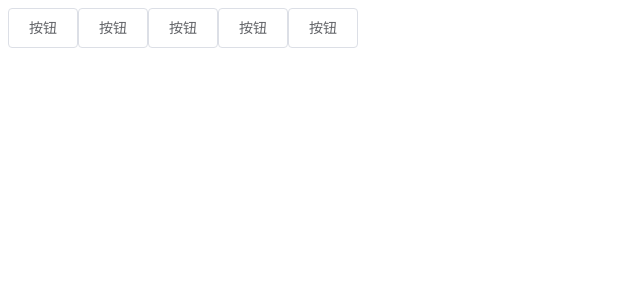
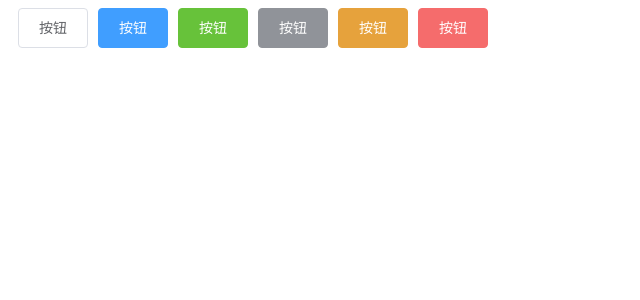
Before and after one commit to JunhaoAlexJiang/alex-ui, a Vue app: page / in a window 1280 px wide. Shown: the top 300 px of the page, without its empty margins (0-640 px from the left). Built offline with nearby package versions, Linux system fonts and the light colour scheme.

Commit message:
button组件type功能完成

```diff
--- a/src/App.vue
+++ b/src/App.vue
@@ -2,10 +2,11 @@
   <div id="app">
     <div class="row">
       <al-button>按钮</al-button>
-      <al-button>按钮</al-button>
-      <al-button>按钮</al-button>
-      <al-button>按钮</al-button>
-      <al-button>按钮</al-button>
+      <al-button type="primary">按钮</al-button>
+      <al-button type="success">按钮</al-button>
+      <al-button type="info">按钮</al-button>
+      <al-button type="warning">按钮</al-button>
+      <al-button type="danger">按钮</al-button>
     </div>
   </div>
 </template>
@@ -16,4 +17,10 @@ export default {
 };
 </script>
 
-<style lang="scss"></style>
+<style lang="scss" scoped>
+.row {
+  .al-button {
+    margin-left: 10px;
+  }
+}
+</style>
--- a/src/components/button.vue
+++ b/src/components/button.vue
@@ -1,5 +1,5 @@
 <template>
-  <button class="al-button">
+  <button class="al-button" :class="[`al-button-${type}`]">
     <span><slot /></span>
   </button>
 </template>
@@ -7,6 +7,12 @@
 <script>
 export default {
   name: "alButton",
+  props: {
+    type: {
+      type: String,
+      default: "",
+    },
+  },
 };
 </script>
 
@@ -42,4 +48,61 @@ export default {
     background-color: #ecf5ff;
   }
 }
+
+//type属性样式
+.al-button-primary {
+  color: #fff;
+  background-color: #409eff;
+  border-color: #409eff;
+  &:hover,
+  &:focus {
+    background: #66b1ff;
+    background-color: #66b1ff;
+    color: #fff;
+  }
+}
+.al-button-success {
+  color: #fff;
+  background-color: #67c23a;
+  border-color: #67c23a;
+  &:hover,
+  &:focus {
+    background: #85ce61;
+    background-color: #85ce61;
+    color: #fff;
+  }
+}
+.al-button-info {
+  color: #fff;
+  background-color: #909399;
+  border-color: #909399;
+  &:hover,
+  &:focus {
+    background: #a6a9ad;
+    background-color: #a6a9ad;
+    color: #fff;
+  }
+}
+.al-button-warning {
+  color: #fff;
+  background-color: #e6a23c;
+  border-color: #e6a23c;
+  &:hover,
+  &:focus {
+    background: #ebb563;
+    background-color: #ebb563;
+    color: #fff;
+  }
+}
+.al-button-danger {
+  color: #fff;
+  background-color: #f56c6c;
+  border-color: #f56c6c;
+  &:hover,
+  &:focus {
+    background: #f78989;
+    background-color: #f78989;
+    color: #fff;
+  }
+}
 </style>
```
